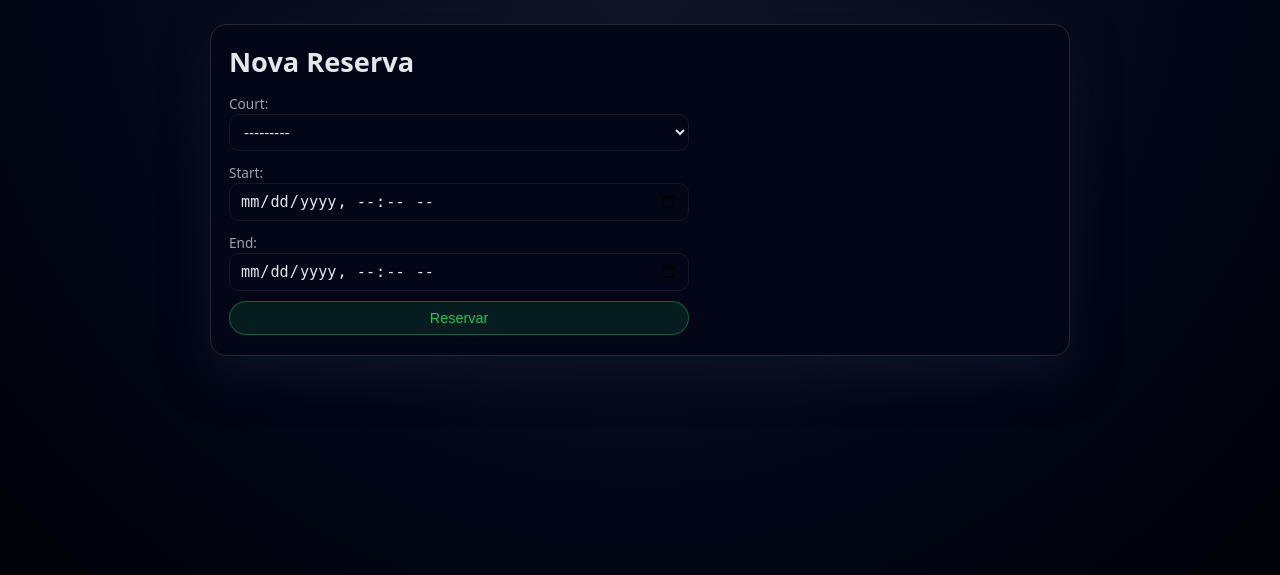
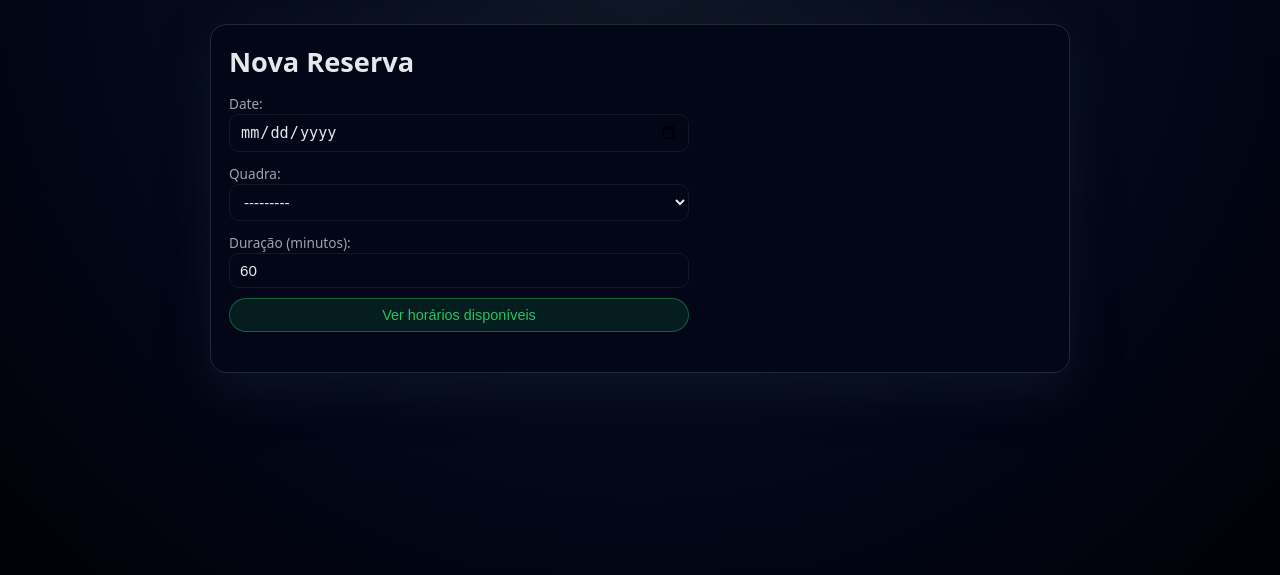
Before and after one commit to LauxJoao-Unisinos/SRQ_NEW, a Django app: page /reservas/nova/ in a window 1280 px wide. Shown: the part 58-633 px from the top of the page. Run offline with Django 4.2, Linux system fonts and the light colour scheme; a user stored in the database is signed in; tables that the repository leaves empty hold one stand-in row (values such as "Sample post").

Commit message:
improvement in the scheduling system

```diff
--- a/reservations/forms.py
+++ b/reservations/forms.py
@@ -5,9 +5,19 @@
 from .models import Reservation
 
 class AvailabilityForm(forms.Form):
-    date = forms.DateField(widget=forms.DateInput(attrs={"type":"date"}))
-    court = forms.ModelChoiceField(queryset=Court.objects.filter(is_active=True), required=False)
-    duration_minutes = forms.IntegerField(min_value=30, initial=60)
+    date = forms.DateField(widget=forms.DateInput(attrs={"type": "date"}))
+    court = forms.ModelChoiceField(
+        queryset=Court.objects.filter(is_active=True),
+        required=True,
+        label="Quadra"
+    )
+    duration_minutes = forms.IntegerField(
+        min_value=30,
+        max_value=120,
+        initial=60,
+        label="Duração (minutos)"
+    )
+
 
 class ReservationForm(forms.ModelForm):
     class Meta:
--- a/reservations/templates/reservations/form.html
+++ b/reservations/templates/reservations/form.html
@@ -11,10 +11,56 @@
 <div class="card">
   <h1>{{ title }}</h1>
 
-  <form method="post">
-    {% csrf_token %}
+  {# 1ª parte: escolher quadra + data + duração #}
+  <form method="get" style="margin-bottom: 20px;">
     {{ form.as_p }}
-    <button type="submit">Reservar</button>
+    <button type="submit">Ver horários disponíveis</button>
   </form>
+
+  {# Se houver slots calculados, mostramos a 2ª parte #}
+  {% if selected and slots %}
+    <hr style="margin: 20px 0; border-color: #111827;">
+
+    <h2>Horários disponíveis</h2>
+    <p>
+      Quadra: <strong>{{ selected.court.name }}</strong><br>
+      Data: <strong>{{ selected.date|date:"d/m/Y" }}</strong><br>
+      Duração: <strong>{{ selected.duration_minutes }} minutos</strong>
+    </p>
+
+    <form method="post" style="margin-top: 12px;">
+      {% csrf_token %}
+
+      {# mantemos os parâmetros originais escondidos #}
+      <input type="hidden" name="court" value="{{ selected.court.id }}">
+      <input type="hidden" name="date" value="{{ selected.date|date:"Y-m-d" }}">
+      <input type="hidden" name="duration_minutes" value="{{ selected.duration_minutes }}">
+
+      <div style="display:grid;gap:8px;margin-top:10px;">
+        {% for s, e in slots %}
+          {# usamos ISO 8601 compacto para reconstruir no backend #}
+          {% with s_iso=s|date:"Y-m-d\\TH:i" e_iso=e|date:"Y-m-d\\TH:i" %}
+            <label style="display:flex;align-items:center;gap:8px;cursor:pointer;">
+              <input type="radio" name="slot" value="{{ s_iso }}|{{ e_iso }}" required>
+              <span>{{ s|date:"H:i" }} — {{ e|date:"H:i" }}</span>
+            </label>
+          {% endwith %}
+        {% empty %}
+          <p>Nenhum horário disponível nessa data com essa duração.</p>
+        {% endfor %}
+      </div>
+
+      <button type="submit" style="margin-top: 12px;">Confirmar reserva</button>
+    </form>
+  {% elif selected %}
+    <p>Nenhum horário disponível para essa data/configuração.</p>
+  {% endif %}
+
+  {% if res_form_errors %}
+    <div class="messages" style="margin-top:16px;">
+      <strong>Não foi possível criar a reserva:</strong>
+      {{ res_form_errors }}
+    </div>
+  {% endif %}
 </div>
 {% endblock %}
--- a/reservations/views.py
+++ b/reservations/views.py
@@ -27,15 +27,113 @@
             slots.append((c, c_slots))
     return render(request, "reservations/availability.html", {"form": form, "slots": slots, "selected": selected})
 
+
+
 @login_required
 def create(request):
-    if request.method == "POST":
-        form = ReservationForm(request.POST)
-        if form.is_valid():
-            res = form.save(commit=False)
+    """
+    Fluxo em 2 passos:
+    - GET (sem slot): usuário escolhe quadra + data + duração -> mostramos slots disponíveis
+    - POST (com slot): usuário escolhe um slot -> criamos a reserva
+    """
+    slots = []
+    selected = None  # data/court no template
+
+    if request.method == "POST" and "slot" in request.POST:
+        date_str = request.POST.get("date")
+        court_id = request.POST.get("court")
+        duration = int(request.POST.get("duration_minutes", "60"))
+        slot_value = request.POST.get("slot")
+
+        court = Court.objects.get(id=court_id)
+        date = datetime.fromisoformat(date_str).date()
+
+        start_str, end_str = slot_value.split("|")
+        start = datetime.fromisoformat(start_str)
+        end = datetime.fromisoformat(end_str)
+
+        # Ajustar para timezone atual
+        tz = timezone.get_current_timezone()
+        if timezone.is_naive(start):
+            start = timezone.make_aware(start, tz)
+        if timezone.is_naive(end):
+            end = timezone.make_aware(end, tz)
+
+        form_data = {
+            "court": court.id,
+            "start": start,
+            "end": end,
+        }
+        res_form = ReservationForm(form_data)
+        if res_form.is_valid():
+            res = res_form.save(commit=False)
             res.user = request.user
             res.save()
             return redirect("my_reservations")
+        else:
+            # Se der algum erro
+            form = AvailabilityForm(initial={
+                "date": date,
+                "court": court,
+                "duration_minutes": duration,
+            })
+            slots = get_available_slots(court, date, duration)
+            # filtro adicional de regras de data
+            now = timezone.now()
+            valid_slots = []
+            for s, e in slots:
+                if (s - now).total_seconds() < 3600:
+                    continue  # antecedência mínima de 1h
+                if (s - now).days > 14:
+                    continue  # antecedência máxima de 14 dias
+                valid_slots.append((s, e))
+            slots = valid_slots
+            selected = {"court": court, "date": date, "duration_minutes": duration}
+            return render(
+                request,
+                "reservations/form.html",
+                {
+                    "form": form,
+                    "slots": slots,
+                    "selected": selected,
+                    "res_form_errors": res_form.errors,
+                    "title": "Nova Reserva",
+                },
+            )
+
     else:
-        form = ReservationForm()
-    return render(request, "reservations/form.html", {"form": form, "title": "Nova Reserva"})
+        # usuário chegou na página ou clicou em "Consultar"
+        if request.method == "GET" and request.GET.get("date"):
+            form = AvailabilityForm(request.GET)
+            if form.is_valid():
+                date = form.cleaned_data["date"]
+                court = form.cleaned_data["court"]
+                duration = form.cleaned_data["duration_minutes"]
+
+                all_slots = get_available_slots(court, date, duration)
+
+                now = timezone.now()
+                slots = []
+                for s, e in all_slots:
+                    if (s - now).total_seconds() < 3600:
+                        continue  # antecedência mínima 1h
+                    if (s - now).days > 14:
+                        continue  # antecedência máxima 14 dias
+                    slots.append((s, e))
+
+                selected = {"court": court, "date": date, "duration_minutes": duration}
+            else:
+                slots = []
+        else:
+            form = AvailabilityForm()
+
+    return render(
+        request,
+        "reservations/form.html",
+        {
+            "form": form,
+            "slots": slots,
+            "selected": selected,
+            "title": "Nova Reserva",
+        },
+    )
```
Also changed, not shown: reservations/utils.py (+10 -2 lines), 1 other file.
